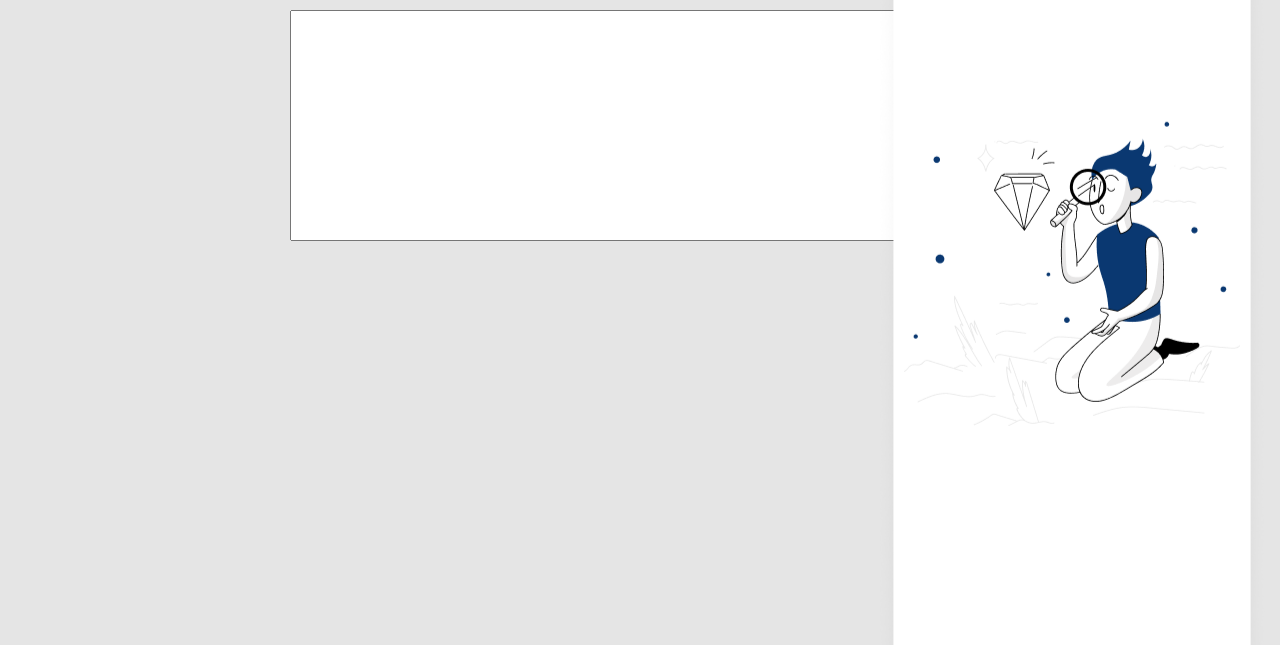
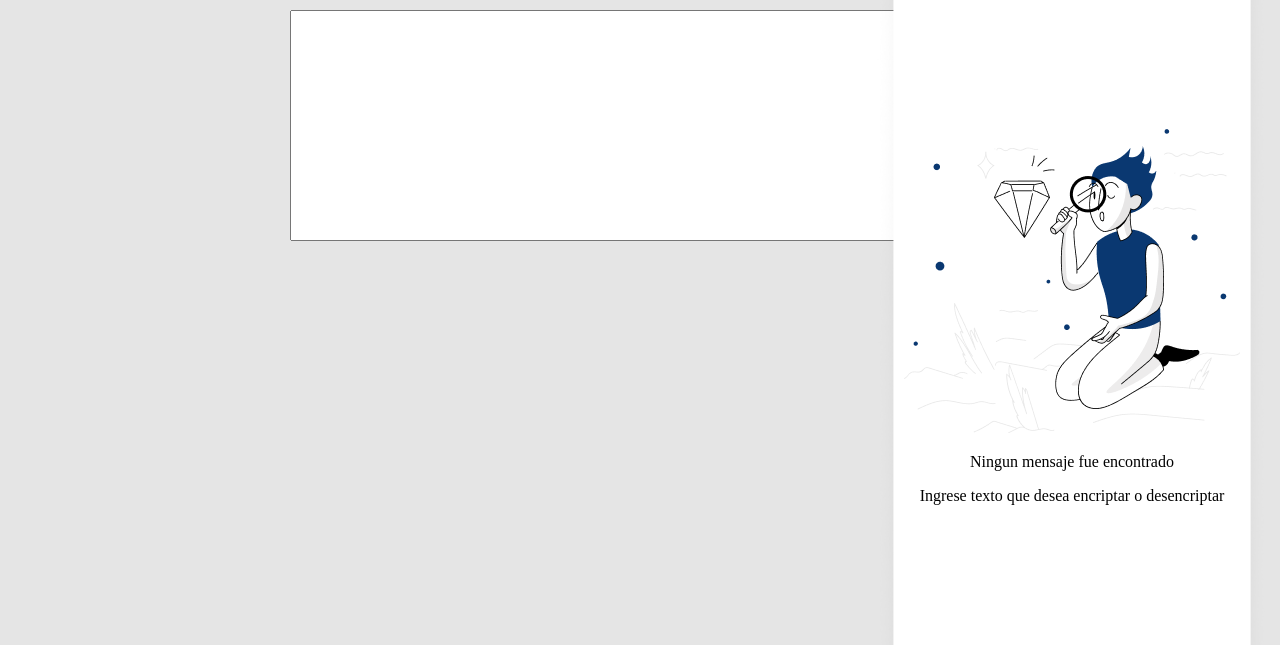
Before and after one commit to sebastian-butcovich/Encriptador-de-texto, a plain HTML site: page index.html in a window 1280 px wide. Shown: the part 155-800 px from the top of the page. Drawn offline with Linux system fonts and the light colour scheme.

Commit message:
Centrado de los elementos del panel lateral derecho

```diff
--- a/index.html
+++ b/index.html
@@ -23,7 +23,11 @@
 					</div>
 					<div class="contenedor">
 							<img src = "imagenes/Rectangle 1.png" class="rectangulo">
-							<img src = "imagenes/Muñeco.png" class ="muñeco">
+							<div class = "subcontenedor">
+								<img src = "imagenes/Muñeco.png" ref = "Muñeco" class = "muñeco">
+								<p class = "texto1"> Ningun  mensaje  fue  encontrado</p>
+								<p>Ingrese texto que desea encriptar o desencriptar</p>
+							</div>
 					</div>
 		</main>
 
--- a/style.css
+++ b/style.css
@@ -38,15 +38,23 @@ body{
 	right: 0px;
 	width: 400px;
 	height: 944px;
+	display: block;
+	text-align: center;
 }
 .rectangulo{
 	width: 400px;
 	height: 944px;
 	border-radius: 32px;
+	text-align: center;
+	vertical-align: top;
+	display: flex;
+	justify-content: center;
 }
-.muñeco{
+.subcontenedor{
+	width: 400px;
+	height: 944px;
 	position: absolute;
-	left: 32px;
 	top: 50%;
-	transform: translateY(-80%);
+	transform: translateY(-25%);
+	text-align: center;
 }
```
Also changed, not shown: main.js (added).
